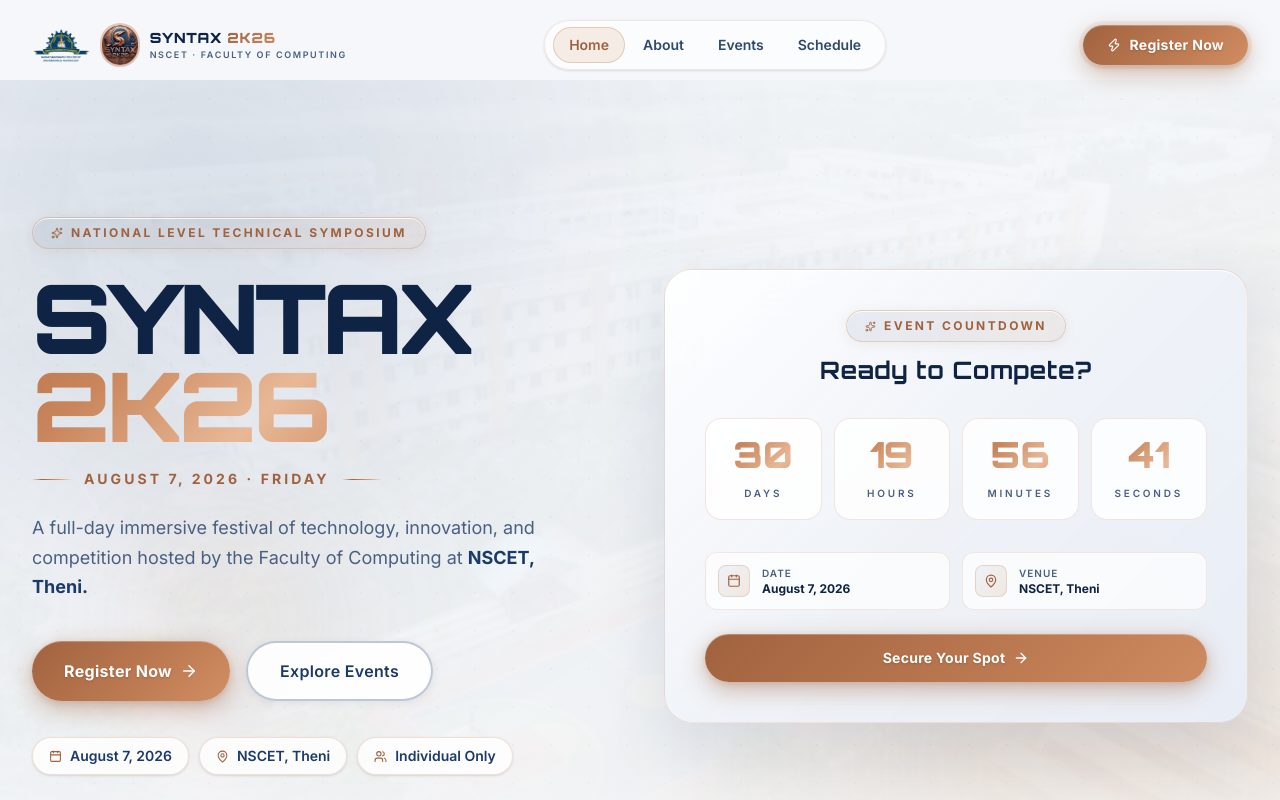
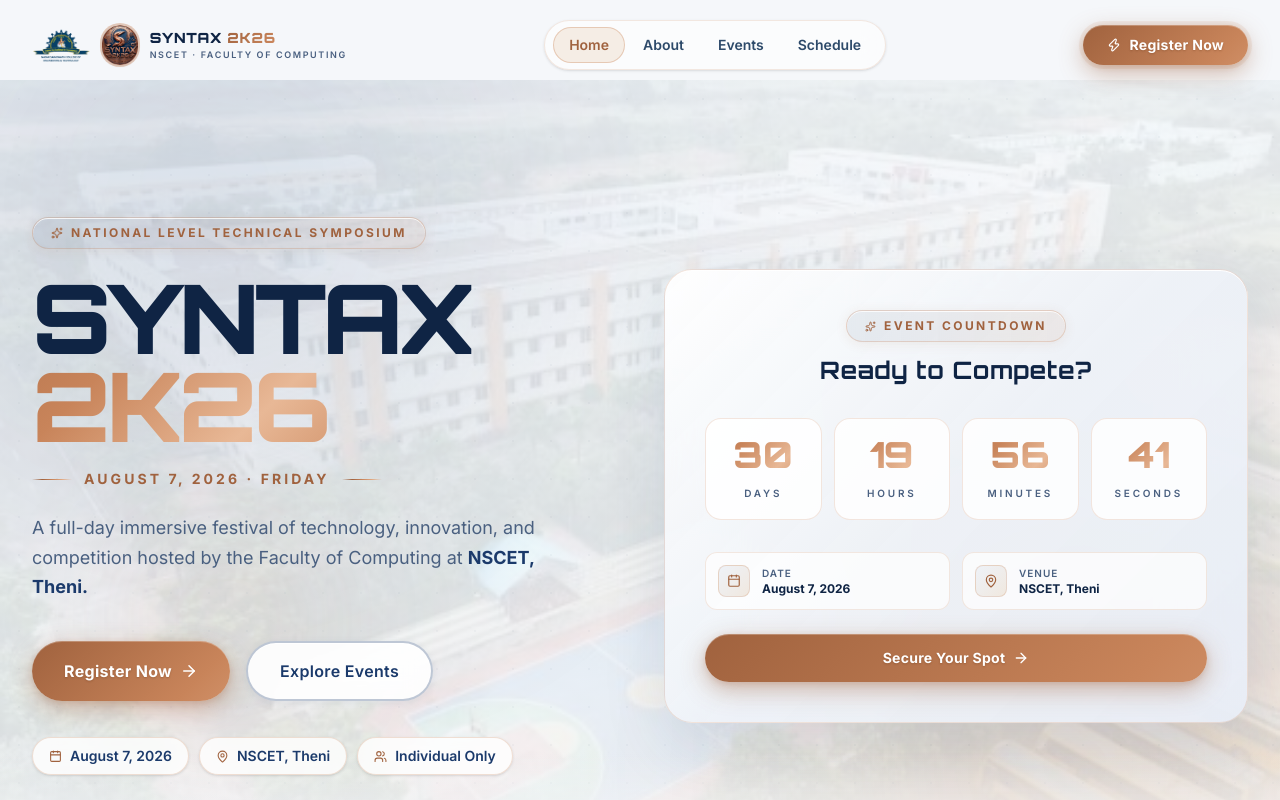
Before and after one commit to sakthisundar-16/nscet-symposium, a React app in the folder frontend/: page / in a window 1280 px wide. Shown: the top 800 px of the page. Built offline with nearby package versions, Linux system fonts and the light colour scheme; the HTML template or start-up script is replaced by a standard one.

Commit message:
Home: Increase background image visibility

```diff
--- a/frontend/src/pages/Home.tsx
+++ b/frontend/src/pages/Home.tsx
@@ -91,12 +91,12 @@ const Home = () => {
           <img
             src={`${import.meta.env.BASE_URL}college-building.jpg`}
             alt="NSCET College Building"
-            className="w-full h-full object-cover opacity-[0.15] mix-blend-multiply"
+            className="w-full h-full object-cover opacity-[0.35]"
           />
         </div>
 
         {/* Background — warm light with subtle navy/gold tones */}
-        <div className="absolute inset-0 bg-gradient-to-br from-[#EEF2F8]/85 via-[#F5F7FA]/75 to-[#F0EBE5]/85 pointer-events-none z-0" />
+        <div className="absolute inset-0 bg-gradient-to-br from-[#EEF2F8]/80 via-[#F5F7FA]/70 to-[#F0EBE5]/80 pointer-events-none z-0" />
 
         {/* Animated floating orbs — navy + gold */}
         <div className="absolute top-[-100px] left-[-80px] w-[520px] h-[520px] rounded-full bg-[#1B3A6B]/12 blur-[130px] pointer-events-none animate-orb-1" />
```
